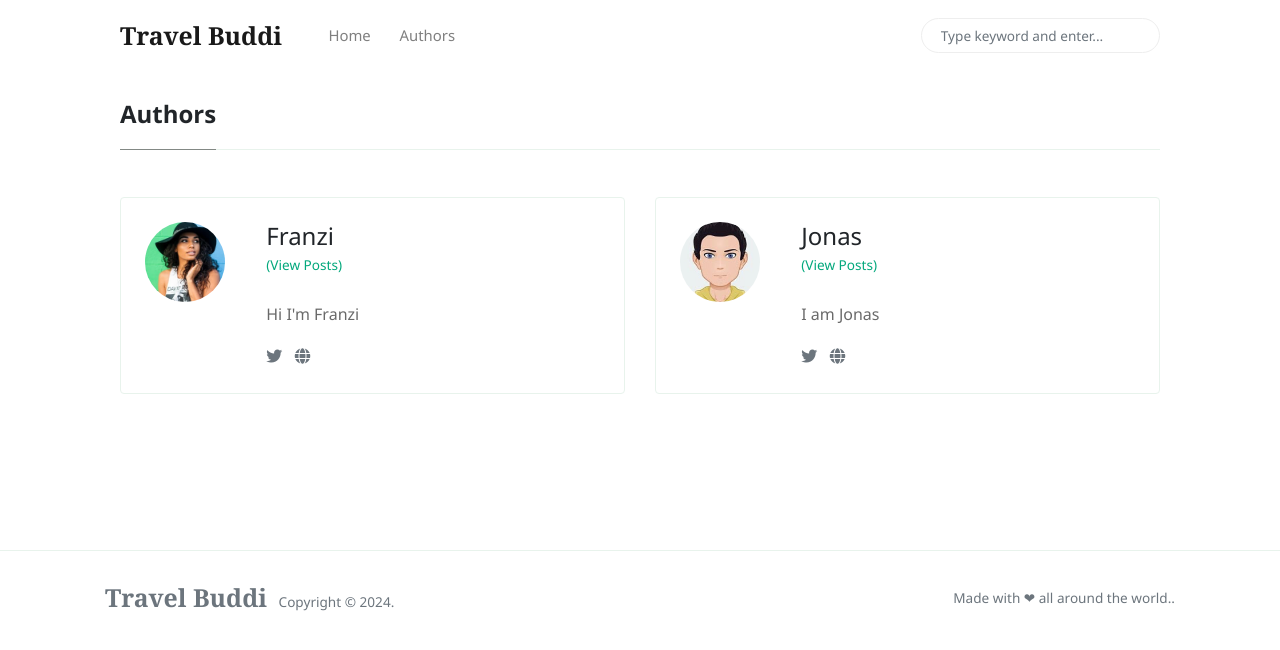
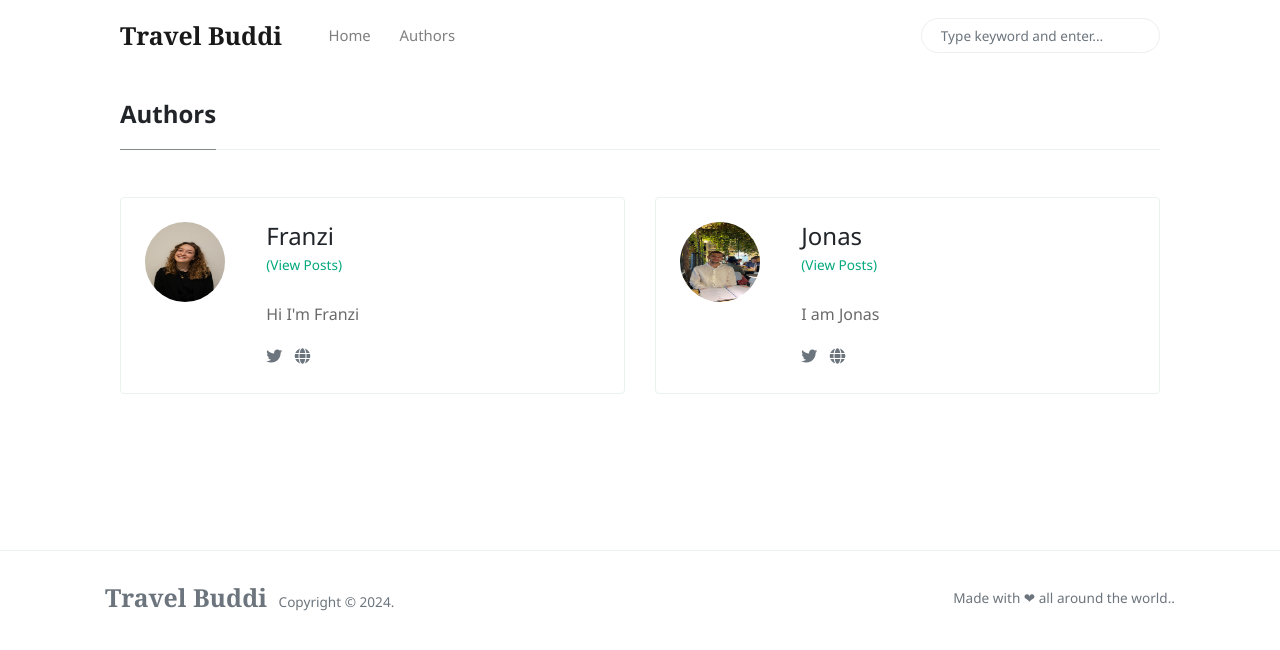
Before and after one commit to travelbuddi/travelbuddi.github.io, a Jekyll site: the page built from _pages/authors-list.html, in a window 1280 px wide. Shown: the top 650 px of the page. Built offline with Jekyll 4.4.1, drawn with Linux system fonts in a browser that asks for light colours; nearby versions of some CDN libraries.

Commit message:
Update avatars

```diff
--- a/_config.yml
+++ b/_config.yml
@@ -24,7 +24,7 @@
     franzi:
       name:           Franzi
       site:           https://www.wowthemes.net
-      avatar:         assets/images/avatar2.jpg
+      avatar:         assets/images/franzi.jpeg
       bio:            "Hi I'm Franzi"
       email:          wowthemesnet@gmail.com
       twitter:        https://twitter.com/wowthemesnet
@@ -32,7 +32,7 @@
     jonas:
       name:           Jonas
       site:           https://www.wowthemes.net
-      avatar:         assets/images/avatar1.jpg
+      avatar:         assets/images/jonas.jpeg
       bio:            "I am Jonas"
       email:          fakemail@gmail.com
       twitter:        https://twitter.com/wowthemesnet
@@ -46,7 +46,7 @@
     values:
       layout: post
       author: sal
-      avatar: /assets/images/avatar1.jpg
+      avatar: /assets/images/jonas.jpeg
 
   # all pages
   - scope:
```
Also changed, not shown: assets/images/avatar1.jpg (deleted), assets/images/avatar2.jpg (deleted), assets/images/franzi.jpeg (added), assets/images/jonas.jpeg (added).
